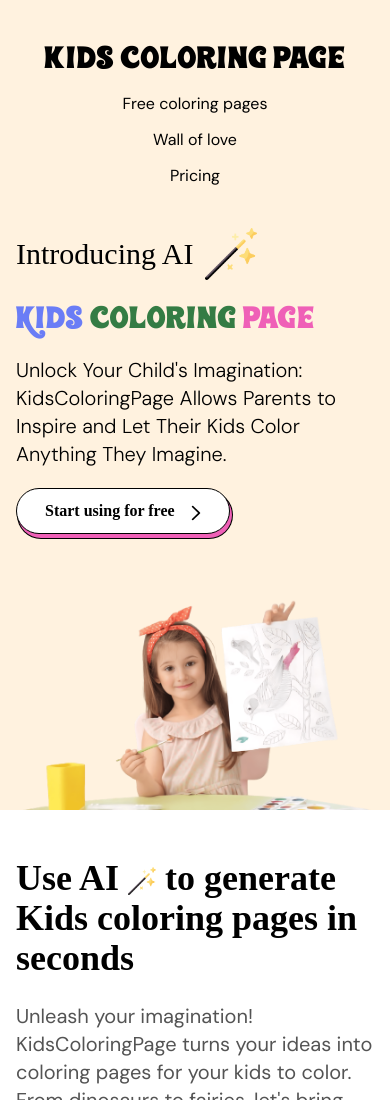
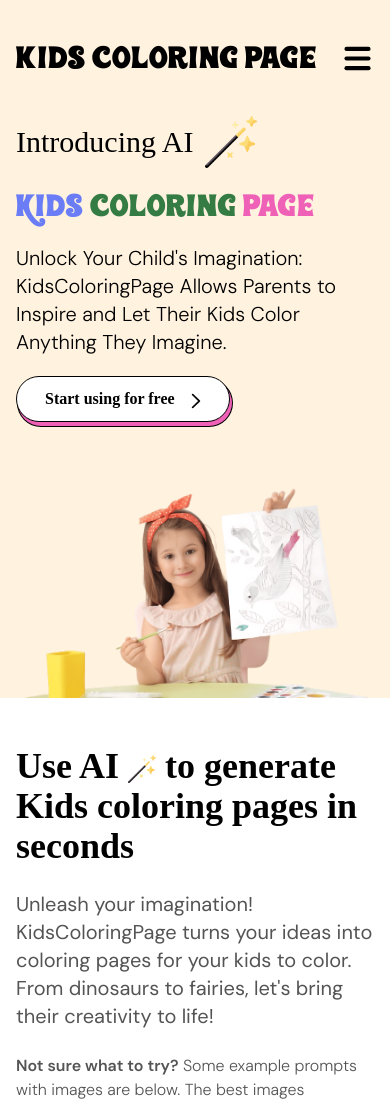
Before and after one commit to kidscoloringpage/web-kidscoloringpage, an Astro site: page / in a window 390 px wide. Shown: the top 1100 px of the page. Built offline with nearby package versions, Linux system fonts and the light colour scheme; Astro itself is replaced by a stand-in of ours; a web font is replaced by a local one.

Commit message:
fix menu for mobile

```diff
--- a/astro.config.mjs
+++ b/astro.config.mjs
@@ -1,3 +1,4 @@
+import react from '@astrojs/react';
 import tailwind from '@astrojs/tailwind';
 import { defineConfig } from 'astro/config';
 
@@ -5,5 +6,6 @@
 export default defineConfig({
     integrations: [
         tailwind(),
+        react(),
     ]
 });
--- a/package.json
+++ b/package.json
@@ -11,8 +11,11 @@
   },
   "dependencies": {
     "@astrojs/check": "^0.5.2",
+    "@astrojs/react": "^3.0.10",
     "@astrojs/tailwind": "^5.1.0",
     "astro": "^4.3.5",
+    "react": "^18.2.0",
+    "react-dom": "^18.2.0",
     "tailwindcss": "^3.4.1",
     "typescript": "^5.3.3"
   }
--- /dev/null
+++ b/src/components/MobileNavButton.tsx
@@ -0,0 +1,16 @@
+export function MobileNavButton() {
+    return (
+        <button
+            onClick={() => {
+                const menu = document.getElementById('menu');
+                menu.classList.toggle('hidden');
+            }}
+            className="cursor-pointer md:hidden">
+            <svg xmlns="http://www.w3.org/2000/svg" width="33" height="33" viewBox="0 0 24 24" fill="none">
+                <path d="M4 5L20 5" stroke="#000000" strokeWidth="3" strokeLinecap="round" strokeLinejoin="round"/>
+                <path d="M4 12L20 12" stroke="#000000" strokeWidth="3" strokeLinecap="round" strokeLinejoin="round"/>
+                <path d="M4 19L20 19" stroke="#000000" strokeWidth="3" strokeLinecap="round" strokeLinejoin="round"/>
+            </svg>
+        </button>
+    );
+}
--- a/src/pages/index.astro
+++ b/src/pages/index.astro
@@ -1,19 +1,25 @@
 ---
 import Layout from '../layouts/Layout.astro';
 import Rating from "../components/Rating.astro";
+import {MobileNavButton} from "../components/MobileNavButton";
 ---
 
 <Layout title="Homepage">
     <div class="bg-[#FFF2DF] relative">
         <!--<img src="/pattern-1.png" alt="pattern-1" class="max-w-[30%] h-auto absolute top-0 left-0" />-->
         <!--<img src="/pattern-2.png" alt="pattern-1" class="max-w-[21%] h-auto absolute top-0 right-0" />-->
-        <div class="container flex flex-col md:flex-row items-center pt-10 justify-between !mb-10 md:!mb-16 z-20 relative px-responsive">
-            <a href="/" class="font-wonderbar text-3xl mb-4 md:mb-0">kids coloring page</a>
-            <div class="flex flex-col md:flex-row items-center gap-x-8 gap-y-3 md:gap-y-0">
-                <a href="">Free coloring pages</a>
-                <a href="#wall-of-love">Wall of love</a>
-                <a href="#pricing">Pricing</a>
-                <a href="" class="button hidden md:block text-center min-w-[126px]">Start Free</a>
+        <div class="container flex flex-col md:flex-row items-center pt-10 justify-between !mb-10 md:!mb-16 z-20 relative px-responsive px-4 md:px-0">
+            <div class="flex flex-row justify-between w-full flex-1">
+                <a href="/" class="font-wonderbar text-3xl">kids coloring page</a>
+                <MobileNavButton client:load />
+            </div>
+            <div class="hidden md:block w-full md:w-auto mt-3 md:mt-0" id="menu">
+                <div class="flex flex-col md:flex-row items-center gap-x-8 gap-y-4 md:gap-y-0 flex-1 text-white md:text-black bg-black md:bg-transparent py-5 md:py-0 rounded-xl">
+                    <a href="">Free coloring pages</a>
+                    <a href="#wall-of-love">Wall of love</a>
+                    <a href="#pricing">Pricing</a>
+                    <a href="" class="button hidden md:block text-center min-w-[126px]">Start Free</a>
+                </div>
             </div>
         </div>
         <div class="container flex flex-col md:flex-row justify-center md:justify-between items-center md:items-end relative z-20 px-4 md:px-0 px-responsive">
```
Also changed, not shown: tsconfig.json (+26 -1 lines), 1 other file.
